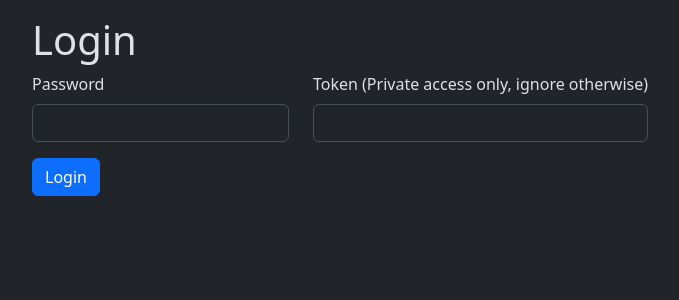
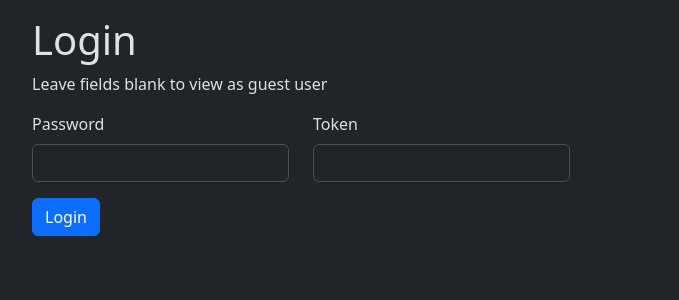
Before and after one commit to joshuachen6/portfolio_website_release, a Flask app: page /login in a window 1280 px wide. Shown: the part 82-382 px from the top of the page, without its empty margins (50-729 px from the left). Run offline with Flask 3, Linux system fonts and the light colour scheme.

Commit message:
removed need for guest password

```diff
--- a/auth/auth.py
+++ b/auth/auth.py
@@ -35,7 +35,7 @@
 passwords_path = os.path.join(auth_root, "password.yaml")
 if not os.path.exists(passwords_path):
     with open(passwords_path, "w") as file:
-        yaml.dump({"public": "password", "private": "admin"}, file)
+        yaml.dump({"private": "admin"}, file)
 
 
 class TokenManager:
@@ -163,7 +163,7 @@
                 and credentials["token"] == totp.now()
             ):
                 auth_level = AuthLevel.PRIVATE
-            elif passwords["public"] == credentials["password"]:
+            elif not (credentials["password"].strip() or credentials["token"]):
                 auth_level = AuthLevel.PUBLIC
             else:
                 return flask.make_response("", 401)
--- a/auth/templates/login.html
+++ b/auth/templates/login.html
@@ -2,13 +2,14 @@
 
 {% block body %}
 <h1>Login</h1>
+<p>Leave fields blank to view as guest user</p>
 <form id="login" class="row gy-3">
     <div class="col-auto">
         <label class="form-label" for="password">Password</label>
         <input class="form-control" type="password" id="password" name="password">
     </div>
     <div class="col-auto">
-        <label class="form-label" for="token">Token (Private access only, ignore otherwise)</label>
+        <label class="form-label" for="token">Token</label>
         <input class="form-control" type="text" id="token" name="token">
     </div>
     <div class="col-12">
```
